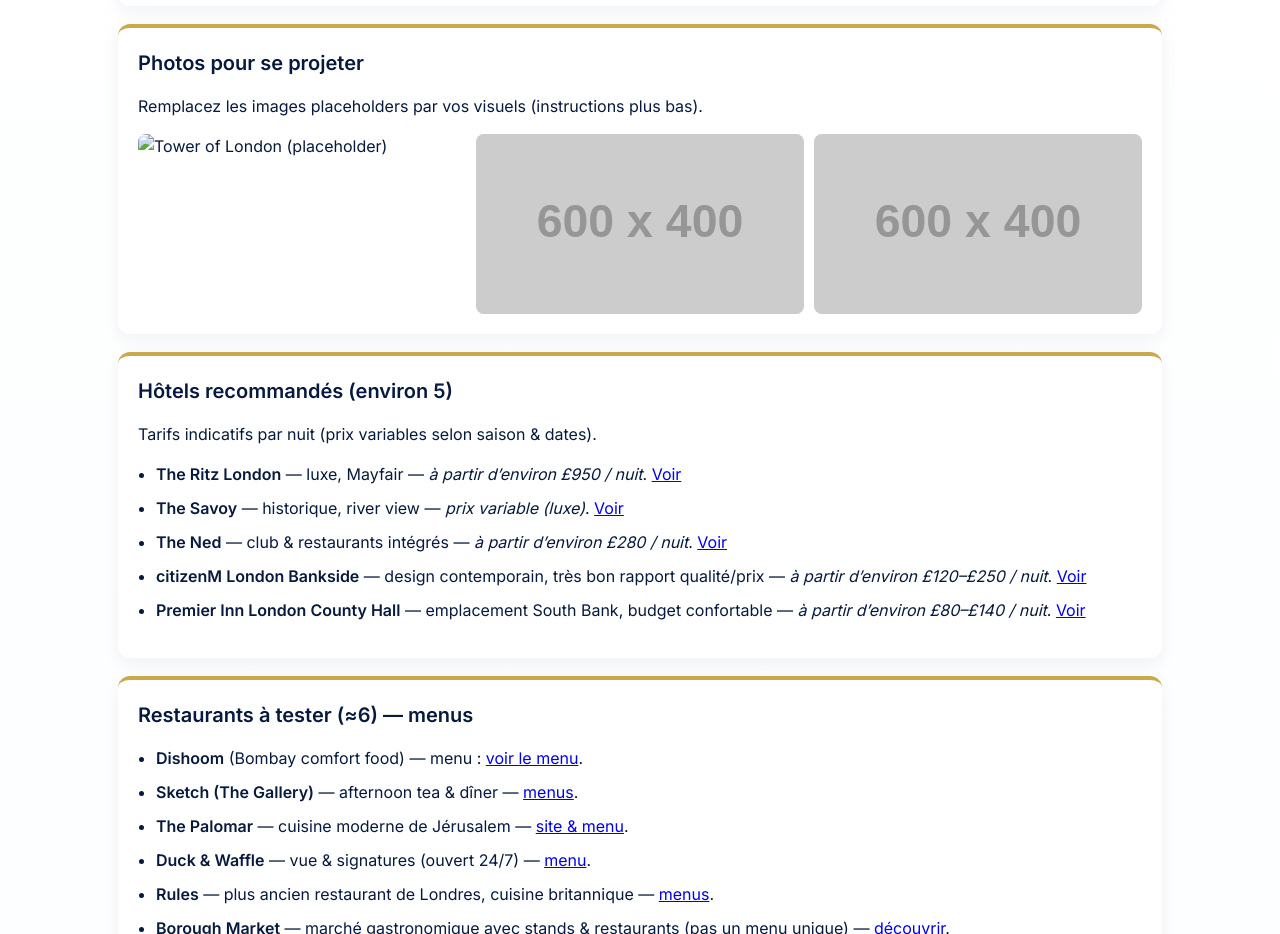
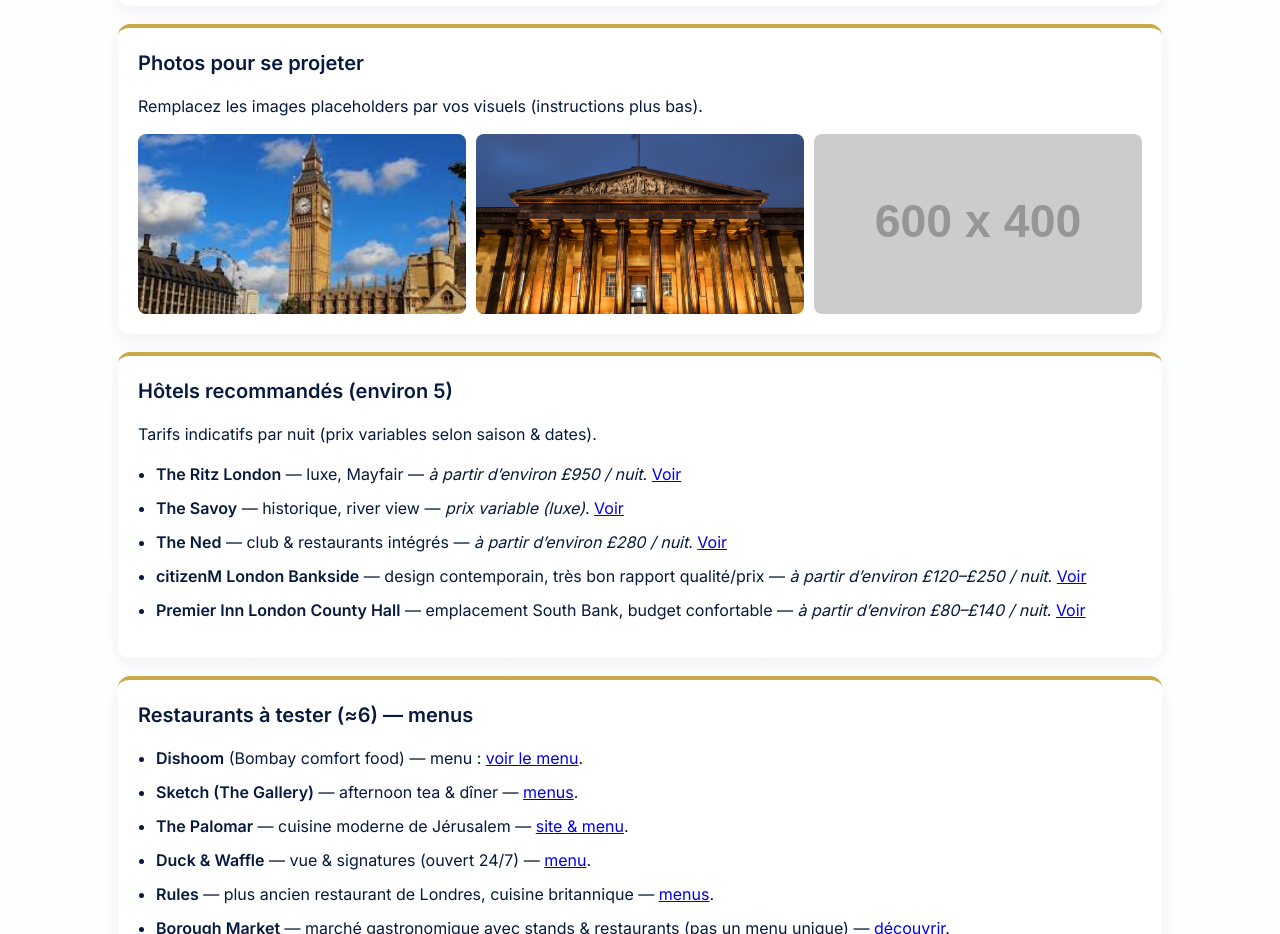
Before and after one commit to ludivinemnt/Gddfdf, a plain HTML site: page index.html in a window 1280 px wide. Shown: the part 1020-1954 px from the top of the page. Drawn offline with nearby package versions, Linux system fonts and the light colour scheme; placeholder pictures from the web are drawn by us.

Commit message:
Update index.html

```diff
--- a/index.html
+++ b/index.html
@@ -58,8 +58,8 @@
       <h2 class="section-title">Photos pour se projeter</h2>
       <p>Remplacez les images placeholders par vos visuels (instructions plus bas).</p>
       <div class="photo-grid">
-        <img src="IMG_0280." alt="Tower of London (placeholder)">
-        <img src="https://via.placeholder.com/600x400?text=British+Museum" alt="British Museum (placeholder)">
+        <img src="IMG_0280.jpeg" alt="Tower of London (placeholder)">
+        <img src="IMG_0281.jpeg" alt="British Museum (placeholder)">
         <img src="https://via.placeholder.com/600x400?text=Buckingham+Palace" alt="Buckingham Palace (placeholder)">
       </div>
     </section>
```
